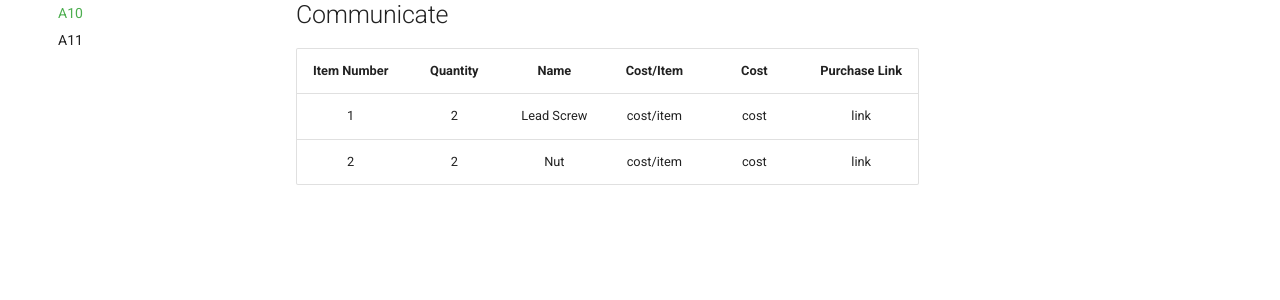
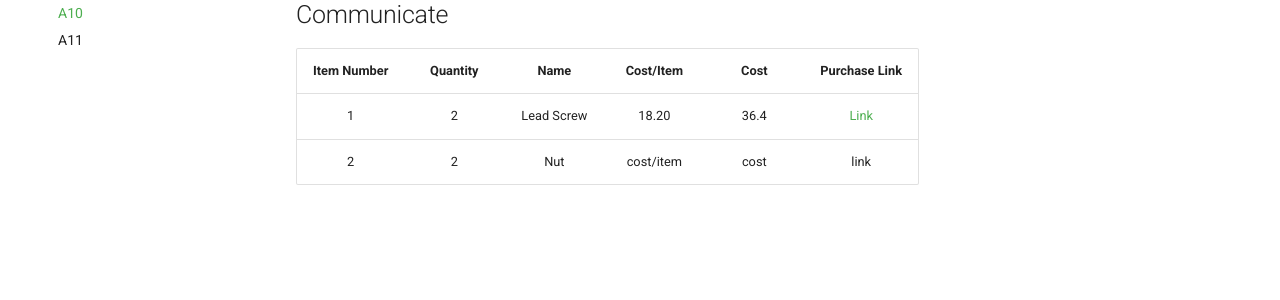
Before and after one commit to Taylor-Rockefeller-Portfolio/megr2157-portfolio, an MkDocs documentation site: the page built from docs/assignments/A10/index.md, in a window 1280 px wide. Shown: the part 475-775 px from the top of the page. Built offline with MkDocs 1.6.1 and Material for MkDocs 9.7.7, drawn with Linux system fonts in a browser that asks for light colours.

Commit message:
Update Lead Screw cost and purchase link

```diff
--- a/docs/assignments/A10/index.md
+++ b/docs/assignments/A10/index.md
@@ -14,5 +14,5 @@ _Reference your concept selection (Pugh matrix) here. How does this design follo
 
 | Item Number | Quantity | Name | Cost/Item | Cost | Purchase Link |
 | :---: | :---: | :---: | :---: | :---: | :---: |
-| 1 | 2 | Lead Screw | cost/item | cost | link |
+| 1 | 2 | Lead Screw | 18.20 | 36.4 | [Link](https://www.roton.com/product/acme-steel-screw-right-59284/) |
 | 2 | 2 | Nut | cost/item | cost | link |
```
